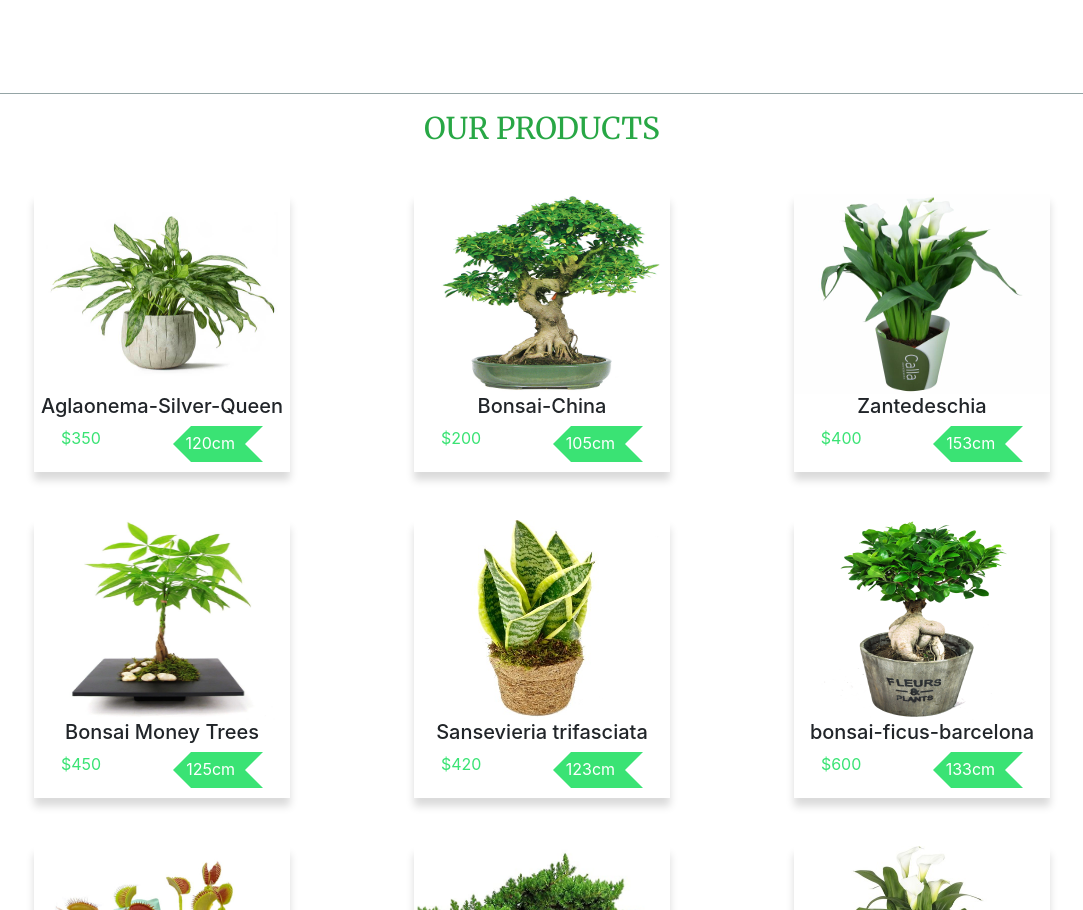
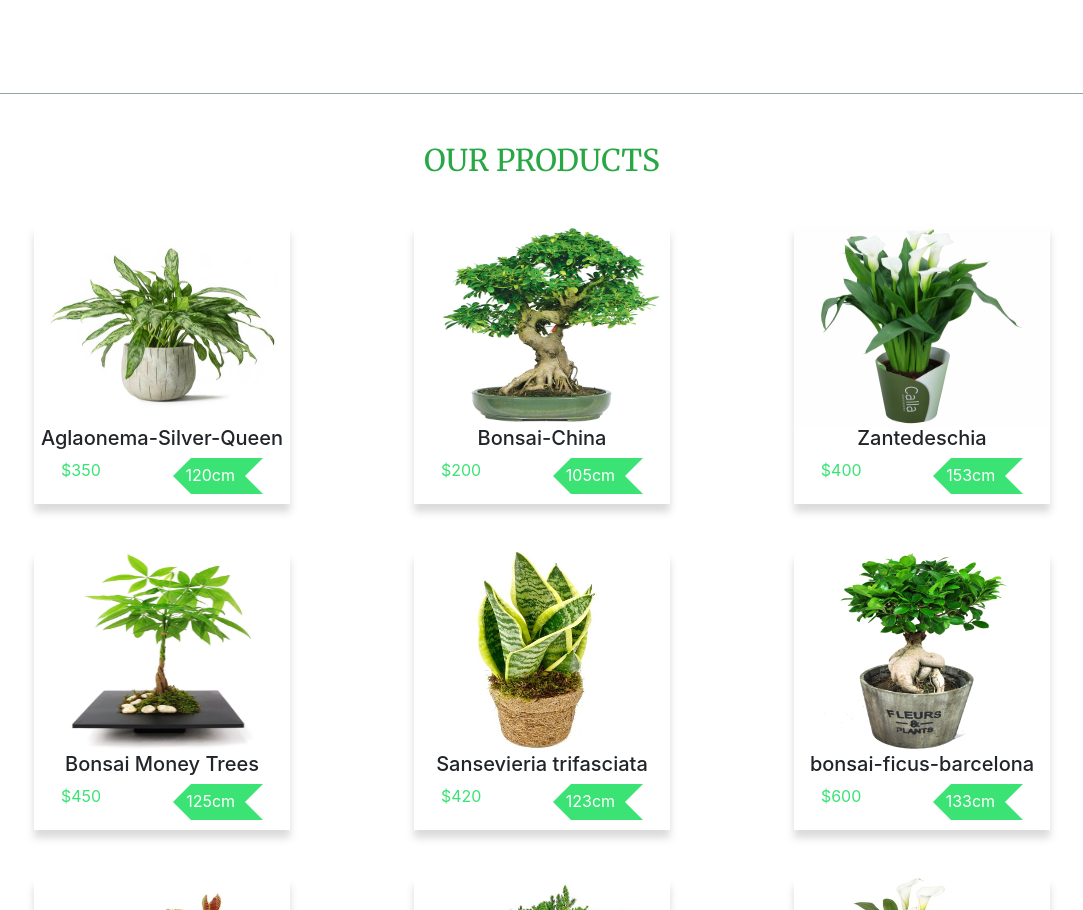
Before and after one commit to MyatKhineL/Project-Plants, a plain HTML site: page index.html in a window 1280 px wide. Shown: the part 1153-2063 px from the top of the page, without its empty margins (98-1181 px from the left). Drawn offline with Linux system fonts and the light colour scheme.

Commit message:
Update index.html

```diff
--- a/index.html
+++ b/index.html
@@ -184,7 +184,7 @@
                     <div class="col-12 ">
                         <div class="my-5 text-center">
                             <div class="bar-one mb-3" ></div>
-                            <h4 class="text-uppercase product  text-success wow swing
+                            <h4 class="text-uppercase product mt-5 text-success wow swing
 
                             ani-delay-5">Our Products</h4>
 
```
